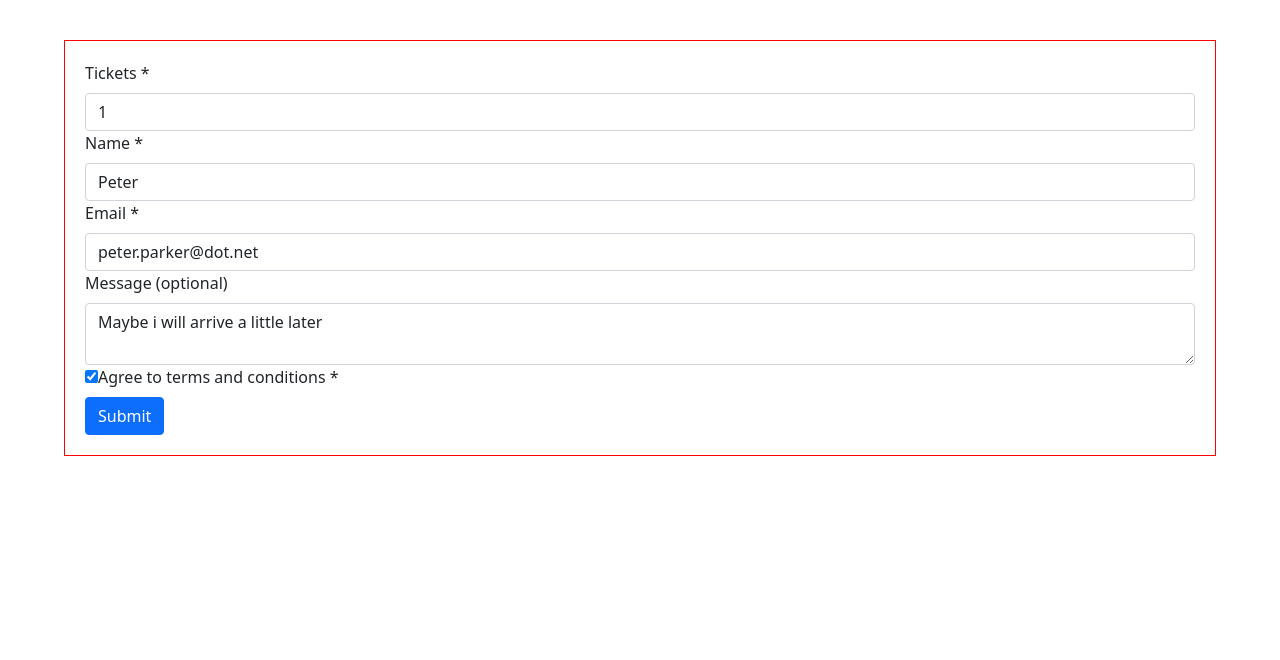
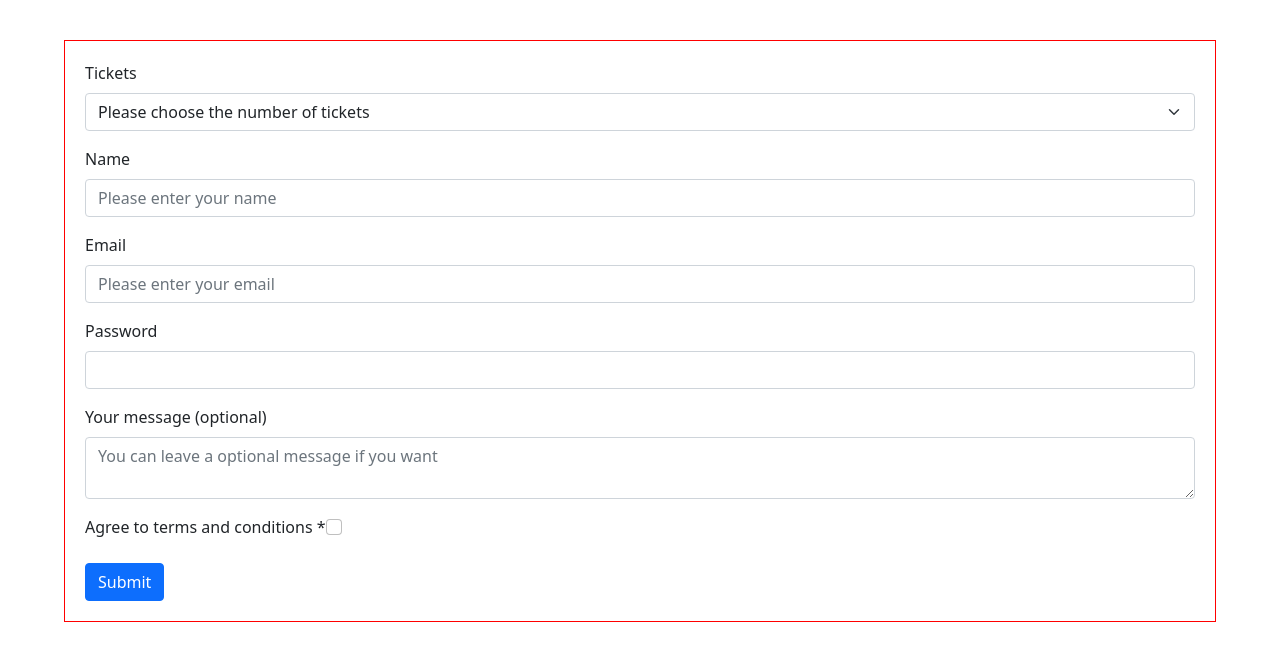
Before and after one commit to MarkusHeinisch/form-validation-with-hook-form, a React app: page / in a window 1280 px wide. Shown: the top 660 px of the page. Built offline with nearby package versions, Linux system fonts and the light colour scheme.

Commit message:
added form components

```diff
--- /dev/null
+++ b/src/Components/Input.jsx
@@ -0,0 +1,14 @@
+import React from "react";
+
+export default function Input({ register, name, label, error, ...rest }) {
+	const className = rest.type == "checkbox"
+		? "form-check-input"
+		: "form-control"
+	return(
+		<div className="mb-3">
+			<label className="form-label" htmlFor={name}>{label}</label>
+			<input id={name} name={name} ref={register} className={className} {...rest} />
+			{error && <div>{error.message}</div>}
+		</div>
+	);
+}
--- /dev/null
+++ b/src/Components/Select.jsx
@@ -0,0 +1,15 @@
+import React from "react";
+
+export default function Select({ register, name, options, label, error, ...rest }) {
+	return(
+		<div className="mb-3">
+			<label className="form-label" htmlFor={name}>{label}</label>
+			<select name={name} ref={register} className="form-select" {...rest}>
+				{options.map(option =>
+					<option key={option.value} value={option.value}>{option.label}</option>
+				)}
+			</select>
+			{error && <div>{error.message}</div>}
+		</div>
+	);
+}
--- /dev/null
+++ b/src/Components/Text.jsx
@@ -0,0 +1,11 @@
+import React from "react";
+
+export default function Text({ register, name, label, error, ...rest }) {
+	return(
+		<div className="mb-3">
+			<label className="form-label" htmlFor={name}>{label}</label>
+			<textarea id={name} name={name} ref={register} {...rest}></textarea>
+			{error && <p>{error.message}</p>}
+		</div>
+	);
+}
--- a/src/Form.jsx
+++ b/src/Form.jsx
@@ -1,15 +1,17 @@
 import React, { useEffect, useRef } from 'react';
 import { useForm } from "react-hook-form";
-import Input from "./Input";
+import Input from "./Components/Input";
+import Select from "./Components/Select";
+import Text from "./Components/Text";
 
 export default function Form({ setCompleted }) {
 
 	const defaultValues = {
-		tickets: 1,
+		/*tickets: 1,
 		name: "Peter",
 		email: "peter.parker@dot.net",
 		message: "Maybe i will arrive a little later",
-		optin: true
+		optin: true*/
 	}
 
 	const [ submitting, setSubmitting ] = React.useState(false);
@@ -76,46 +78,35 @@ export default function Form({ setCompleted }) {
 
 	return(
 		<form onSubmit={handleSubmit(onSubmit)}>
-			<div>
-				<label className="form-label" htmlFor="tickets">
-					Tickets *
-				</label>
-				<select
-					id="tickets"
+			<Select
 				name="tickets"
-					className="form-control"
-					ref={register({ required: true })}
-				>
-					<option value="1">1</option>
-					<option value="2">2</option>
-					<option value="3">3</option>
-				</select>
-				{errors.tickets && "This field is required"}
-			</div>
-			<div>
-				<label className="form-label" htmlFor="name">
-					Name *
-				</label>
-				<input
-					type="text"
-					id="name"
+				error={errors.tickets}
+				label={"Tickets"}
+				options= {[
+					{ value: "", label: "Please choose the number of tickets" },
+					{ value: "1", label: "1" },
+					{ value: "2", label: "2" },
+					{ value: "3", label: "3" }
+				]}
+				register={register({
+					required: "This field is required"
+				})}
+			/>
+			<Input
 				name="name"
-					className="form-control"
-					placeholder="Enter name"
-					ref={register({ required: "This field is required" })}
+				error={errors.name}
+				label={"Name"}
+				placeholder={"Please enter your name"}
+				register={register({
+					required: "This field is required"
+				})}
 			/>
-				{errors.name && <p>{errors.name.message}</p>}
-			</div>
-			<div>
-				<label className="form-label" htmlFor="email">
-					Email *
-				</label>
-				<input
-					id="email"
+			<Input
 				name="email"
-					className="form-control"
-					placeholder="Enter email"
-					ref={register({
+				error={errors.email}
+				label={"Email"}
+				placeholder={"Please enter your email"}
+				register={register({
 					required: "This field is required",
 					pattern: {
 						value: /^[A-Z0-9._%+-]+@[A-Z0-9.-]+\.[A-Z]{2,}$/i,
@@ -123,40 +114,52 @@ export default function Form({ setCompleted }) {
 					}
 				})}
 			/>
-				{errors.email && <div>{errors.email.message}</div>}
-			</div>
-			<div>
-				<label className="form-label" htmlFor="message">
-					Message (optional)
-				</label>
-				<textarea
+			<Input
+				name="password"
+				error={errors.password}
+				label={"Password"}
+				type={"password"}
+				register={register({
+					required: "This field is required",
+					minLength: {
+						value: 8,
+						message: "must be 8 chars at minimum",
+					},
+					maxLength: {
+						value: 20,
+						message: "must be 20 chars at maximum",
+					},
+					validate: (value) => {
+						return (
+							[/[a-z]/, /[A-Z]/, /[0-9]/, /[^a-zA-Z0-9]/].every((pattern) =>
+							pattern.test(value)
+							) || "must include lower, upper, number, and special chars"
+						);
+					}
+				})}
+			/>
+			<Text
 				id="message"
 				name="message"
+				label="Your message (optional)"
 				className="form-control"
 				placeholder="You can leave a optional message if you want"
-					ref={register}
-				></textarea>
-			</div>
-			<div>
-				<input
+			/>
+			<Input
+				name="optin"
+				error={errors.optin}
 				type="checkbox"
-					id="optin"
-					name="optin"
-					ref={register({required:true})}
+				label={"Agree to terms and conditions *"}
+				register={register({
+					required: "This field is required"
+				})}
 			/>
-				<label className="form-label" htmlFor="optin">
-					Agree to terms and conditions *
-				</label>
-				{errors.optin && "This field is required"}
-			</div>
-			<div>
 			<button type="submit" className="btn btn-primary" disabled={submitting}>
 				Submit
 			</button>
 			{serverError && (
 				<div>{serverError.message}</div>
 			)}
-			</div>
 		</form>
 	)
 }
```
Also changed, not shown: 2 other files (tests, documents, lock files or other folders). Lines whose indentation alone changed are shown as unchanged.
